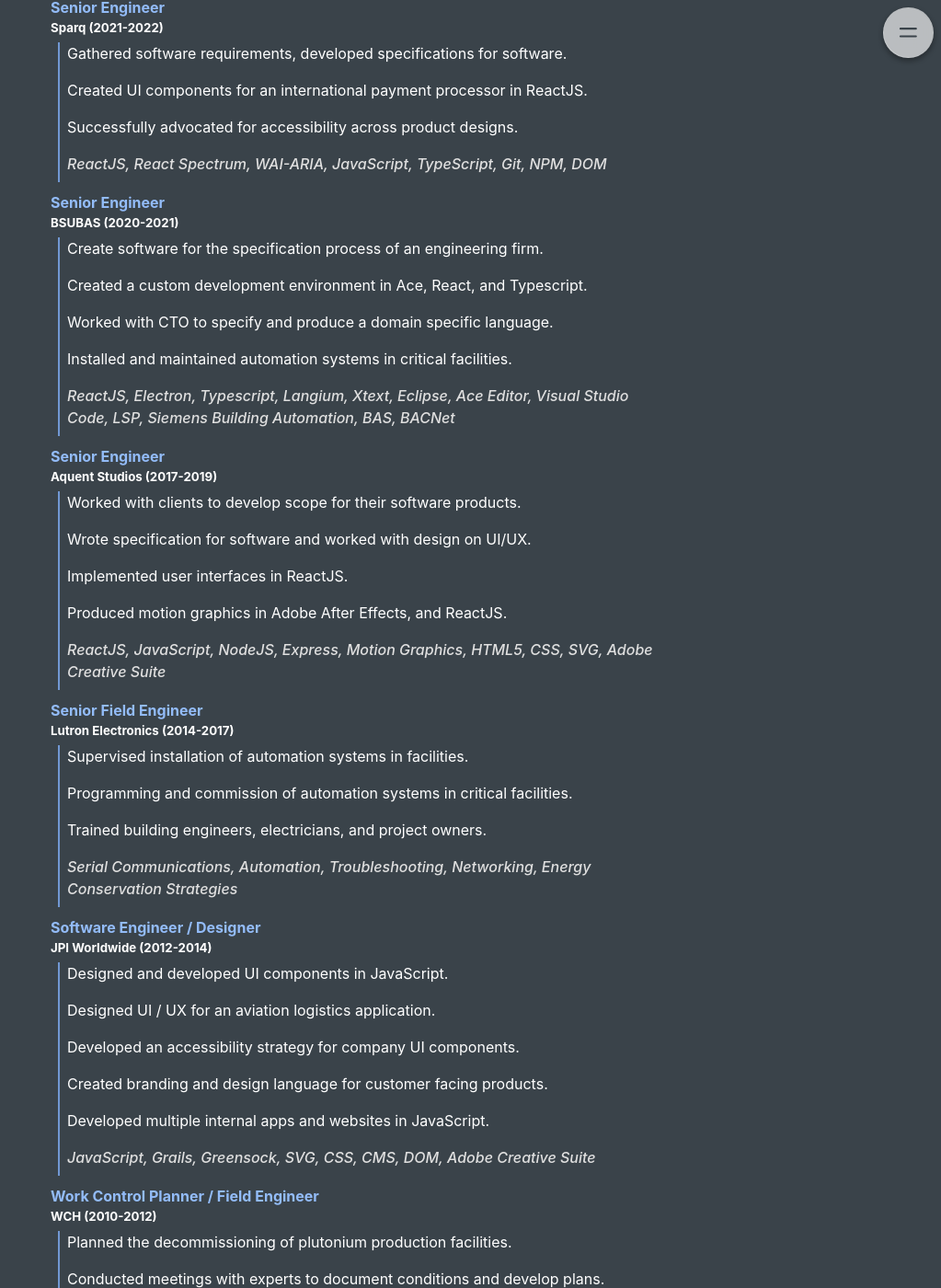
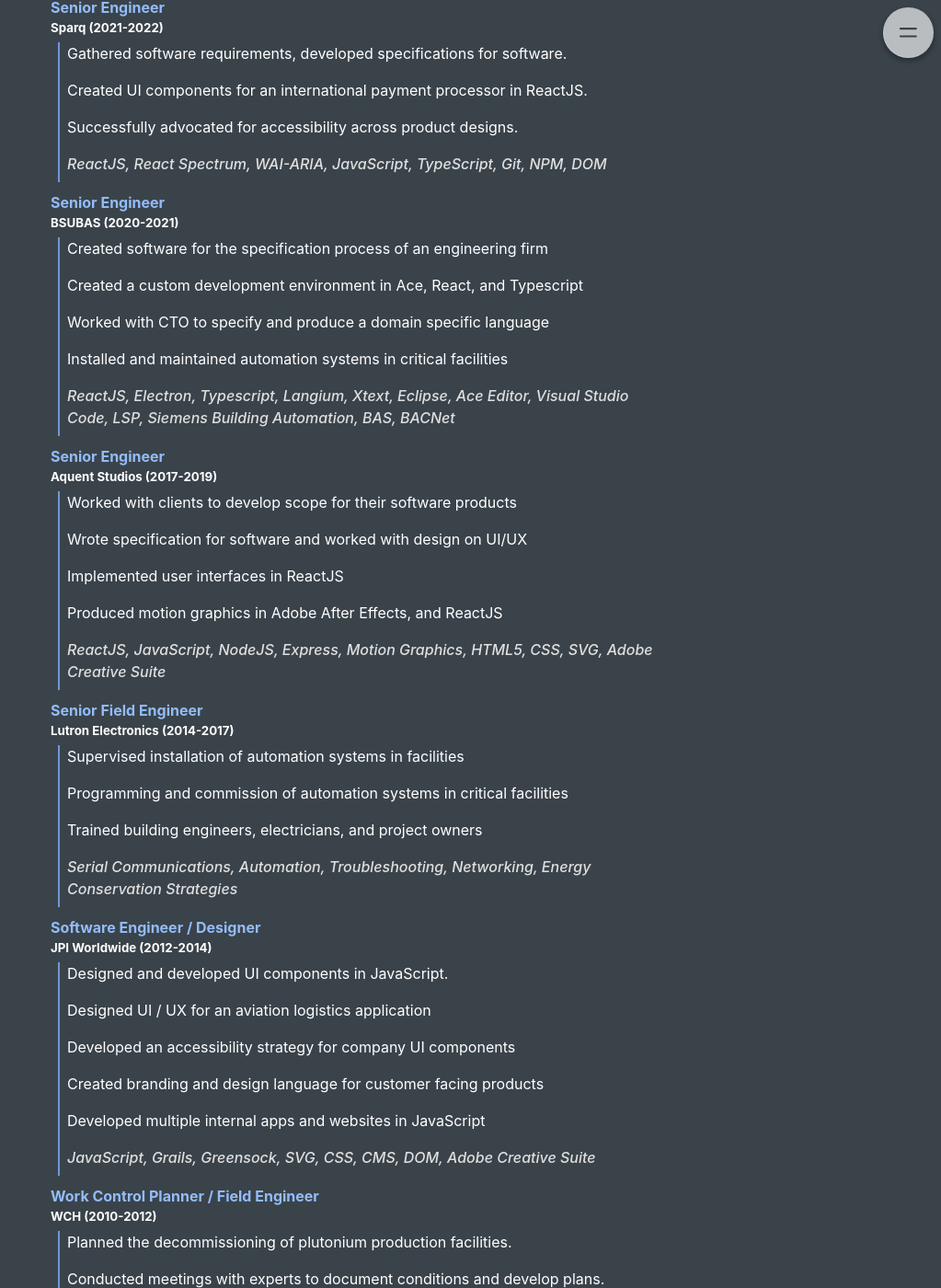
Before and after one commit to apttap/apttap.github.io, a Jekyll site: the page built from resume.md, in a window 1280 px wide and 1400 px high, scrolled down 940 px. Shown: the whole window at 92% size, without its empty margins (257-1280 px from the left). Built offline with Jekyll 4.4.1, drawn with Linux system fonts in a browser that asks for light colours; some of the changed text lies outside the part shown.

Commit message:
Update resume.md

```diff
--- a/resume.md
+++ b/resume.md
@@ -16,10 +16,10 @@
 #### Senior Software Engineer
 ##### Confidential (2022-Current)
 
-> - Authored a TypeScript driver for a multi-modal database
-> - Designed and built a web interface for 3d printing software using ReactJS
-> - Created an application for interacting with machine-learning models.
-> - Specified a framework for the automation of software documentation.
+> - Created a TypeScript driver for a multi-modal database
+> - Created an interface for 3d printing software
+> - Created an application for interacting with machine-learning models
+> - Created a framework for the automation of software documentation
 >
 > _ReactJS, React-Aria, WAI-ARIA, JavaScript, TypeScript, CI/CD, Git, NodeJS, ESBuild,
 Graph Database, Actor Model, State Machines, Rush Stack_
@@ -36,10 +36,10 @@
 #### Senior Engineer
 ##### BSUBAS (2020-2021)
 
-> - Create software for the specification process of an engineering firm.
-> - Created a custom development environment in Ace, React, and Typescript.
-> - Worked with CTO to specify and produce a domain specific language.
-> - Installed and maintained automation systems in critical facilities.
+> - Created software for the specification process of an engineering firm
+> - Created a custom development environment in Ace, React, and Typescript
+> - Worked with CTO to specify and produce a domain specific language
+> - Installed and maintained automation systems in critical facilities
 >
 > _ReactJS, Electron, Typescript, Langium, Xtext, Eclipse, Ace Editor, Visual Studio Code,
 LSP, Siemens Building Automation, BAS, BACNet_
@@ -47,10 +47,10 @@
 #### Senior Engineer
 ##### Aquent Studios (2017-2019)
 
-> - Worked with clients to develop scope for their software products.
-> - Wrote specification for software and worked with design on UI/UX.
-> - Implemented user interfaces in ReactJS.
-> - Produced motion graphics in Adobe After Effects, and ReactJS.
+> - Worked with clients to develop scope for their software products
+> - Wrote specification for software and worked with design on UI/UX
+> - Implemented user interfaces in ReactJS
+> - Produced motion graphics in Adobe After Effects, and ReactJS
 >
 > _ReactJS, JavaScript, NodeJS, Express, Motion Graphics, HTML5, CSS, SVG, Adobe
 Creative Suite_
@@ -58,9 +58,9 @@
 #### Senior Field Engineer
 ##### Lutron Electronics (2014-2017)
 
-> - Supervised installation of automation systems in facilities.
-> - Programming and commission of automation systems in critical facilities.
-> - Trained building engineers, electricians, and project owners.
+> - Supervised installation of automation systems in facilities
+> - Programming and commission of automation systems in critical facilities
+> - Trained building engineers, electricians, and project owners
 >
 > _Serial Communications, Automation, Troubleshooting, Networking, Energy Conservation
 Strategies_
@@ -69,10 +69,10 @@
 ##### JPI Worldwide (2012-2014)
 
 > - Designed and developed UI components in JavaScript.
-> - Designed UI / UX for an aviation logistics application.
-> - Developed an accessibility strategy for company UI components.
-> - Created branding and design language for customer facing products.
-> - Developed multiple internal apps and websites in JavaScript.
+> - Designed UI / UX for an aviation logistics application
+> - Developed an accessibility strategy for company UI components
+> - Created branding and design language for customer facing products
+> - Developed multiple internal apps and websites in JavaScript
 >
 > _JavaScript, Grails, Greensock, SVG, CSS, CMS, DOM, Adobe Creative Suite_
 
```
